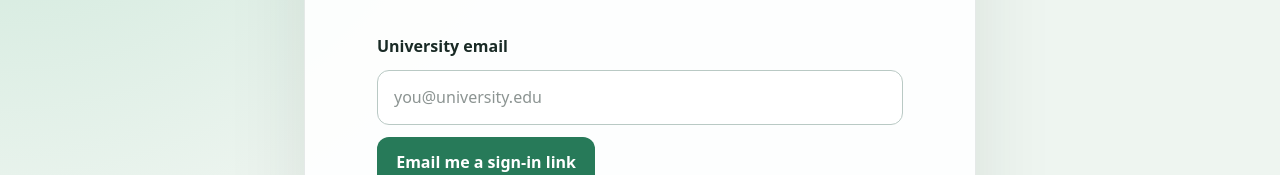
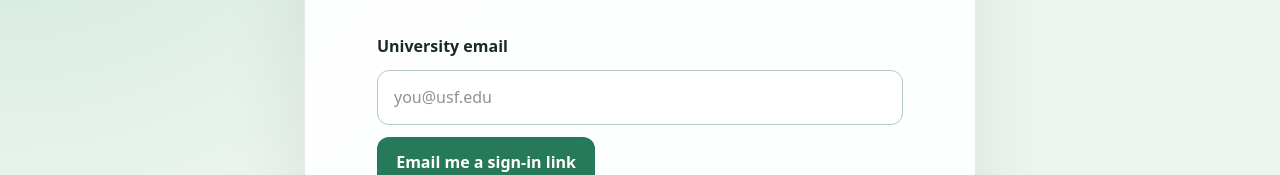
Before and after one commit to chetansharma6/Roomie-Roomate-Search, a React (Vite) app: page /signup in a window 1280 px wide. Shown: the part 387-562 px from the top of the page. Built offline with nearby package versions, Linux system fonts and the light colour scheme; no server answers.

Commit message:
Use USF email placeholder on sign-in

```diff
--- a/src/pages/SignIn.tsx
+++ b/src/pages/SignIn.tsx
@@ -161,7 +161,7 @@ export default function SignIn() {
               name="email"
               type="email"
               autoComplete="email"
-              placeholder="you@university.edu"
+              placeholder="you@usf.edu"
               value={email}
               onChange={(event) => setEmail(event.target.value)}
               required
```
